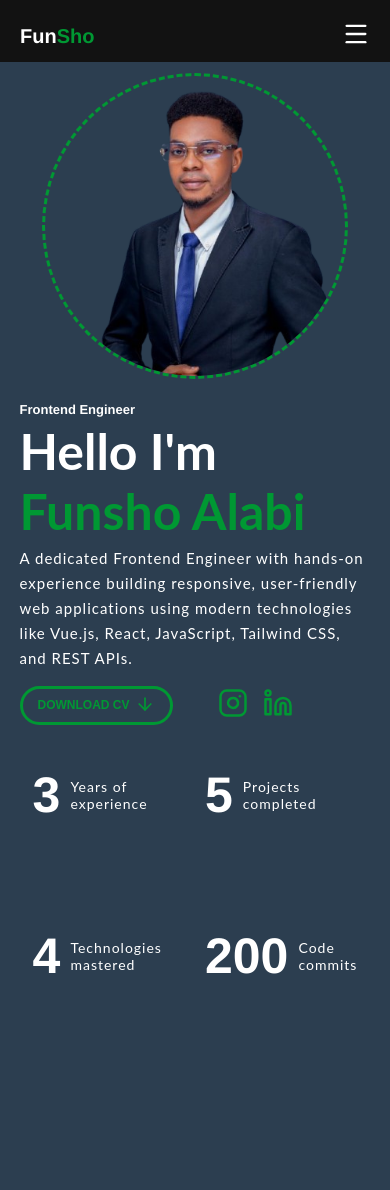
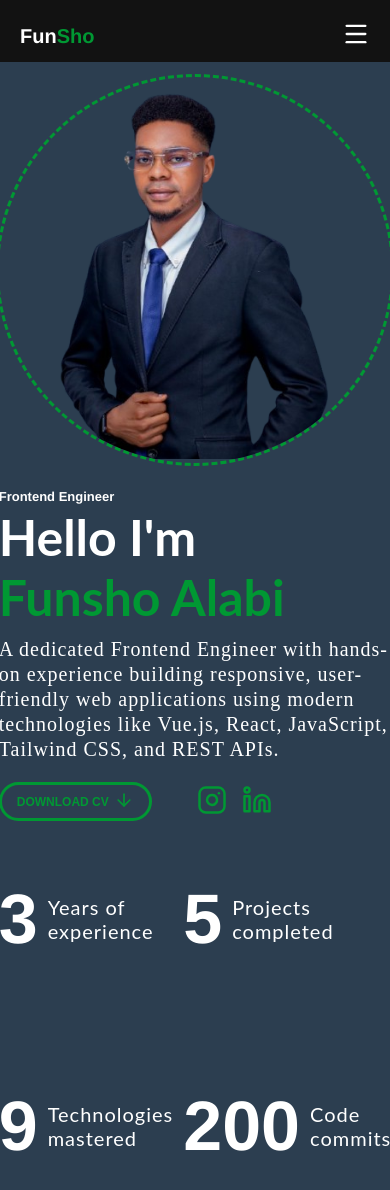
Before and after one commit to topazfunsho/funsho-portfolio, a Vue app: page / in a window 390 px wide. Shown: the top 1190 px of the page. Before the commit the page ends 1031 px from the top, so only its background shows below. Built offline with nearby package versions, Linux system fonts and the light colour scheme.

Commit message:
hero counting numbers and download

```diff
--- a/src/components/Hero.vue
+++ b/src/components/Hero.vue
@@ -13,13 +13,13 @@
             Vue.js, React, JavaScript, Tailwind CSS, and REST APIs.
             </p>
             <div class="flex">
-                <button @click="handleDownload">
+                <button @click="handleDownload" id="cv-download">
                     Download cv
                     <i><ArrowDown size="20"/></i>
                 </button>
 
                 <div class="social">
-                    <i><Instagram @click="handleIntagram" size="30" /></i>
+                    <i><Instagram @click="handleInstagram" size="30" /></i>
                     <i><Linkedin @click="handleLinkedIn" size="30" /></i>
                 </div>
             </div>
@@ -31,19 +31,23 @@
 
       <div class="experience">
         <div class="flex">
-            <h2>3</h2>
+            <h2 v-if="experienceYears">{{ experienceYears }}</h2>
+            <h2 v-else>0</h2>
             <p>Years of<span>experience</span></p>
         </div>
         <div class="flex">
-            <h2>5</h2>
+            <h2 v-if="projectsCompleted">{{ projectsCompleted }}</h2>
+            <h2 v-else>0</h2>
             <p>Projects<span>completed</span></p>
         </div>
         <div class="flex">
-            <h2>4</h2>
+            <h2 v-if="techMastered">{{ techMastered }}</h2>
+            <h2 v-else>0</h2>
             <p>Technologies<span>mastered</span></p>
         </div>
         <div class="flex">
-            <h2>200</h2>
+            <h2 v-if="commits">{{ commits }}</h2>
+            <h2 v-else>0</h2>
             <p>Code<span>commits</span></p>
         </div>
       </div>
@@ -53,7 +57,7 @@
 
 <script>
 import { ArrowDown, Instagram, Linkedin } from "lucide-vue-next";
-import { onMounted } from 'vue';
+import { onMounted, ref } from 'vue';
 
 export default {
     components:{
@@ -63,19 +67,79 @@ export default {
     },
     methods:{
         handleInstagram(){
-            window.location.href = "https://"
+            window.location.href = "https://www.instagram.com/_fun_tun/"
         },
         handleLinkedIn(){
-            window.location.href = "https://"
+            window.location.href = "https://www.linkedin.com/in/funsho-alabi-b55786375/"
         },
-        handleDownload(){
 
-        }
     },
     setup(){
+        const commits = ref(0)
+        const projectsCompleted = ref(0)
+        const experienceYears = ref(0)
+        const techMastered = ref(0)
         onMounted(()=>{
-            console.log("Mounted")
+            // console.log("Mounted")
+            commits.value = 0
+            projectsCompleted.value = 0
+            experienceYears.value = 0
+            techMastered.value = 0
+            const duration = 3000
+            const max = 200
+            const max1 = 3
+            const max2 = 5
+            const max3 = 9
+            const duration2 = 2000
+            const intervalTime2 = duration2 / max3
+            const intervalTime = duration / max
+
+            const timer = setInterval(() => {
+                commits.value++
+
+                if (commits.value >= max) {
+                    clearInterval(timer);
+                }
+            }, intervalTime);
+
+            const timer2 = setInterval(()=>{
+                techMastered.value++
+
+                if (techMastered.value >= max3) {
+                    clearInterval(timer2);
+                }
+            }, intervalTime2);
+
+            const timer3 = setInterval(()=>{
+                experienceYears.value++
+
+                if (experienceYears.value >= max1) {
+                    clearInterval(timer3);
+                }
+            }, intervalTime2);
+
+            const timer4 = setInterval(()=>{
+                projectsCompleted.value++
+
+                if (projectsCompleted.value >= max2) {
+                    clearInterval(timer4);
+                }
+            }, intervalTime2);
+
         })
+
+        function handleDownload(){
+            console.log("download button clciked")
+            const a = document.createElement('a');
+            a.href = "../../files/Oluwafunsho-Alabi-CV.pdf";
+            a.download = "Oluwafunsho-Alabi-CV.pdf";
+            a.click();
+            console.log(a);
+        }
+
+
+
+        return{handleDownload, commits, projectsCompleted, experienceYears, techMastered}
     }
 };
 </script>
@@ -128,9 +192,16 @@ export default {
     font-size: 12px;
     font-weight: 600;
     margin-right: 40px;
+    cursor: pointer;
+}
+.hero-about-text button:hover{
+    color: #fff;
 }
 .hero-about-text button i{
     margin-left: 5px;
+}
+.hero-about-text .social i:hover{
+    color: #fff;
 }
 .flex, .experience{
     display: flex;
@@ -172,11 +243,30 @@ export default {
     .hero-about{
         display: block;
     }
+    .hero-about-text p{
+        font-size: 20px;
+        font-family: '';
+    }
+    .experience p{
+        font-size: 20px;
+    }
+    .flex h2{
+        font-size: 70px;
+    }
     .hero-about-photo-1{
         display: block;
         justify-self: center;
         margin-top: 2%;
         margin-bottom: -2%;
+    }
+    .hero-about-photo-1{
+        width: 100%;
+        height: 100%;
+    }
+    .hero-about-photo-1 img{
+        width: calc(100% - 10px);
+        height: calc(100% - 50px);
+        object-fit: cover;
     }
     .hero-about-photo-2{
         display: none;
@@ -196,7 +286,7 @@ export default {
     .experience{
         display: grid;
         grid-template-columns: repeat(2, 1fr);
-        gap: 20px;
+        gap: 10px;
     }
 
 }
```
Also changed, not shown: 1 other file (tests, documents, lock files or other folders).
